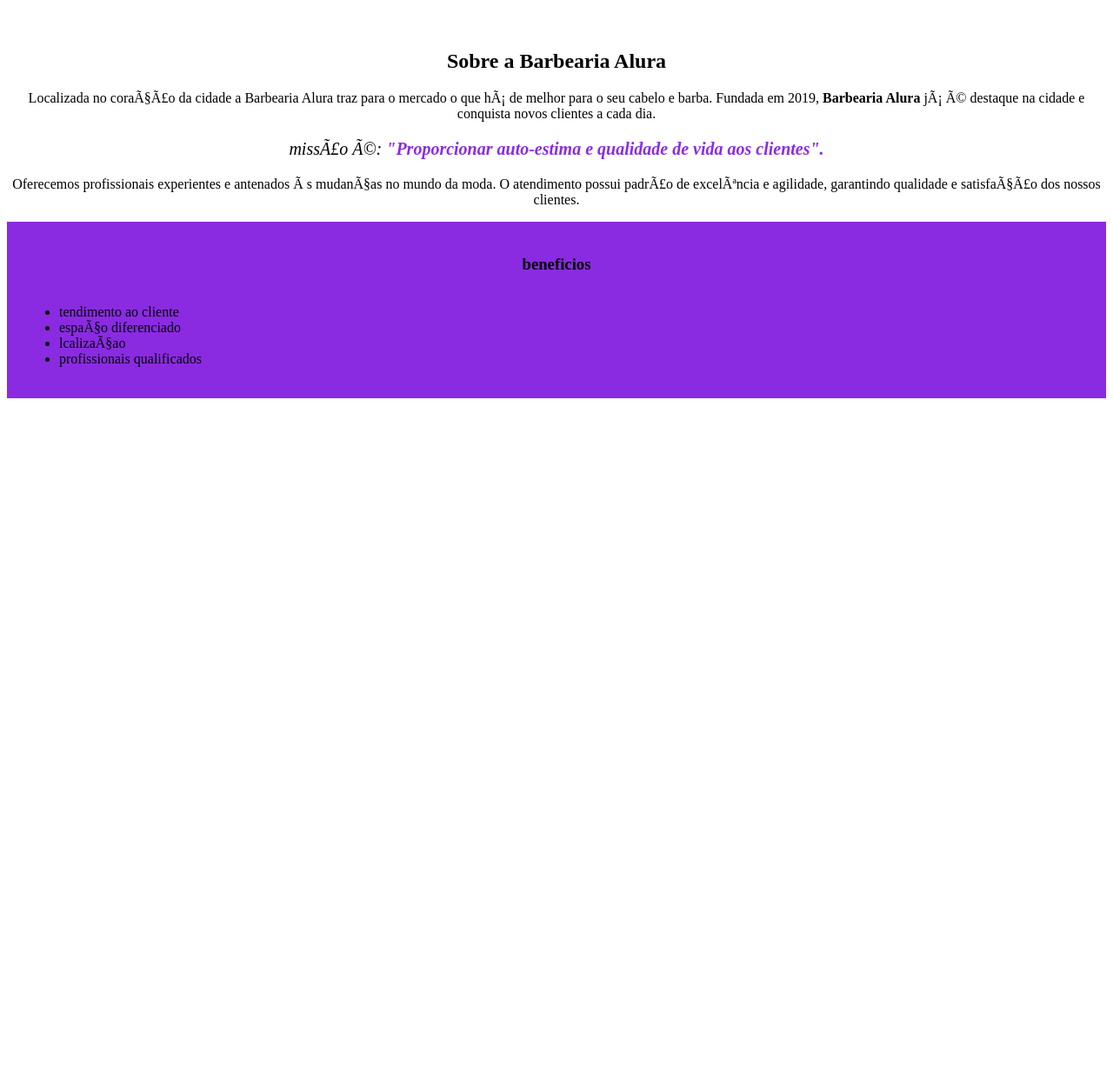
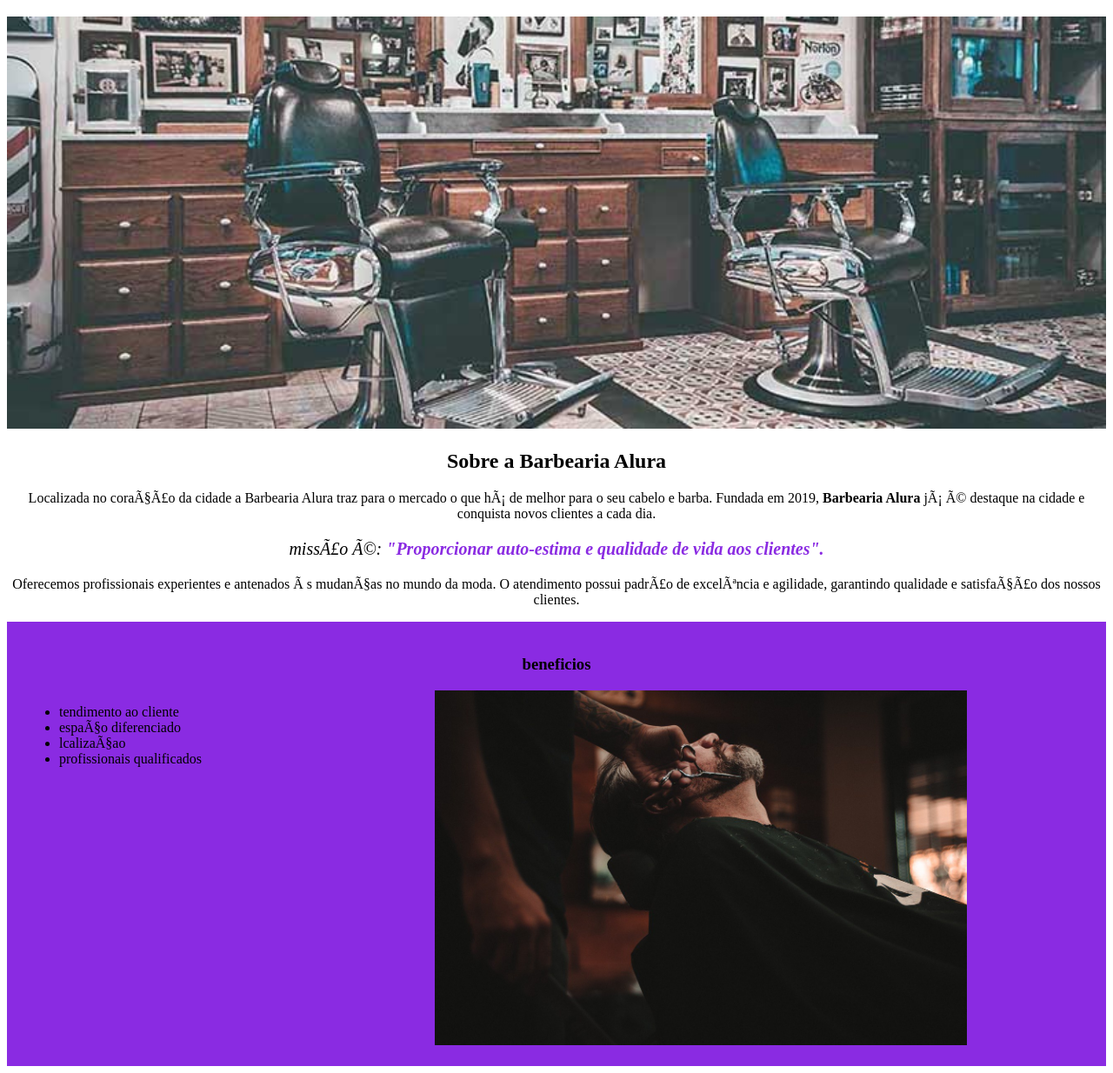
Before and after one commit to yuki-mukai-2008/barbearia.02, a plain HTML site: page index.html in a window 1280 px wide. Shown: the part 61-1295 px from the top of the page at 87% size. Before the commit the page ends 800 px from the top, so only its background shows below. Drawn offline with Linux system fonts and the light colour scheme.

Commit message:
finalizando primeira pagina

```diff
--- a/index.html
+++ b/index.html
@@ -12,7 +12,7 @@
         <h1 class="titulo-principal">Barbearia alura</h1>
     </header>
 
-    <img id="banner" scr="banner.jpg">
+    <img id="banner" src="banner.jpg">
     <div class="principal">
 
     <h2 class="titulo-centralizado">Sobre a Barbearia Alura</h2>
@@ -38,7 +38,7 @@ O atendimento possui padrão de excelência e agilidade, garantindo qualidade e
     <li class="itens"> profissionais qualificados</li>
 
 </ul>
-<img scr="beneficios.jpg" class="imagembeneficios">
+<img src="beneficios.jpg" class="imagembeneficios">
 </div>
 
 </body>
```
Also changed, not shown: style.css (+7 -5 lines), banner.jpg (added), beneficios.jpg (added).
